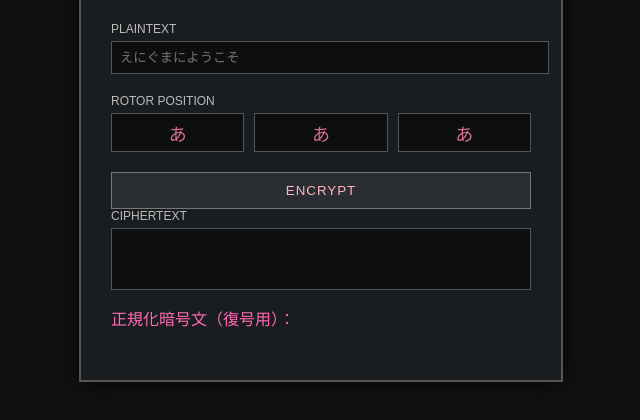
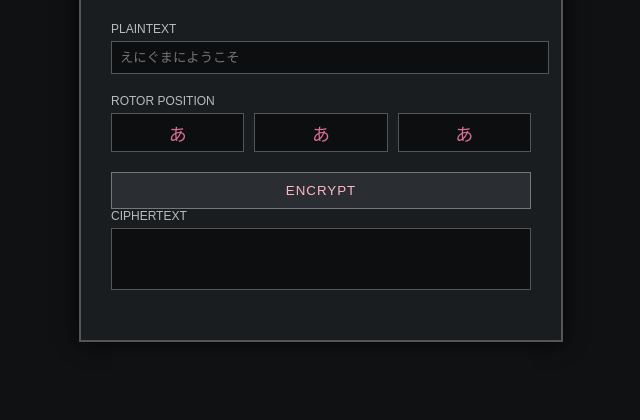
Before and after one commit to hare0413-blip/DEMO_ENIGMA, a plain HTML site: page index.html in a window 1280 px wide. Shown: the part 212-632 px from the top of the page, without its empty margins (319-959 px from the left). Drawn offline with Linux system fonts and the light colour scheme; a web font is replaced by a local one.

Commit message:
Update index.html

```diff
--- a/index.html
+++ b/index.html
@@ -33,10 +33,7 @@
       <label>CIPHERTEXT</label>
       <div id="output" class="output"></div>
 
-      <p class="normalized">
-    正規化暗号文（復号用）：
-    <span id="normalized"></span>
-  </p>
+
 
     </div>
   </div>
```
